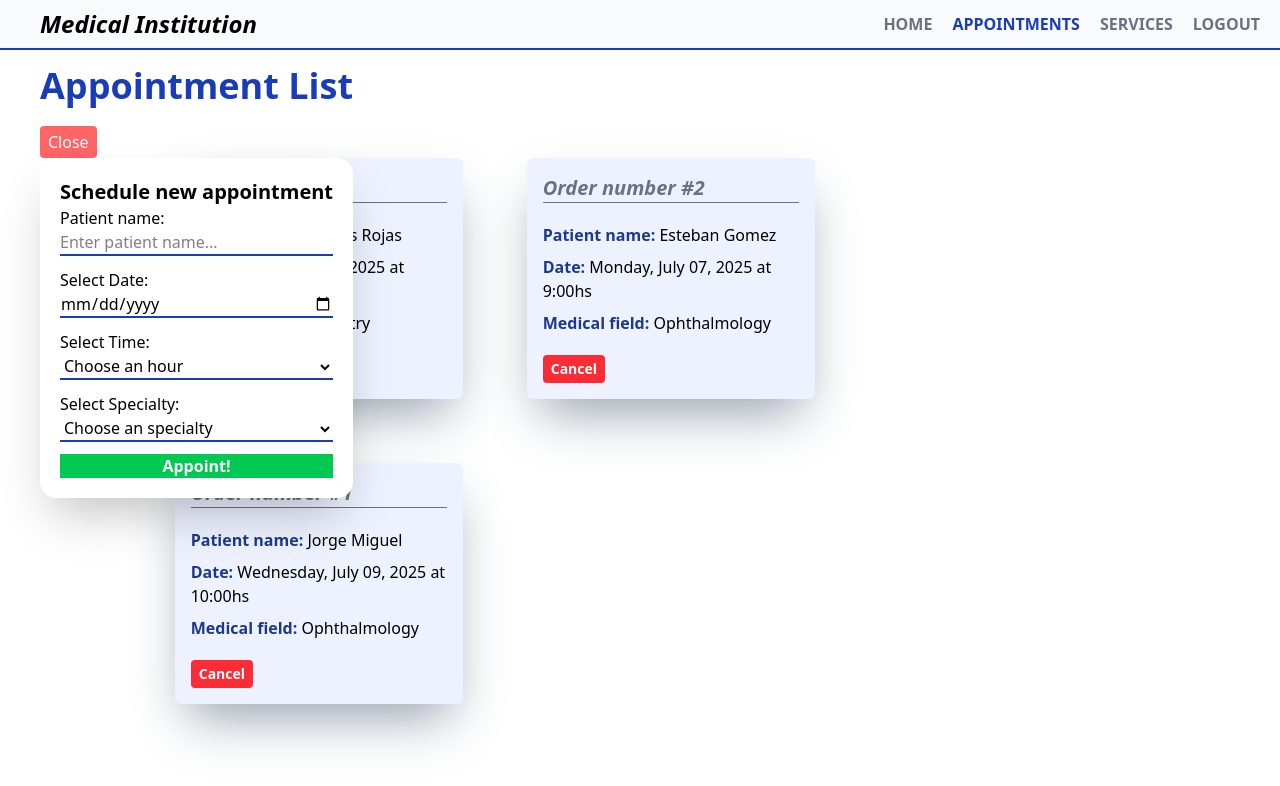
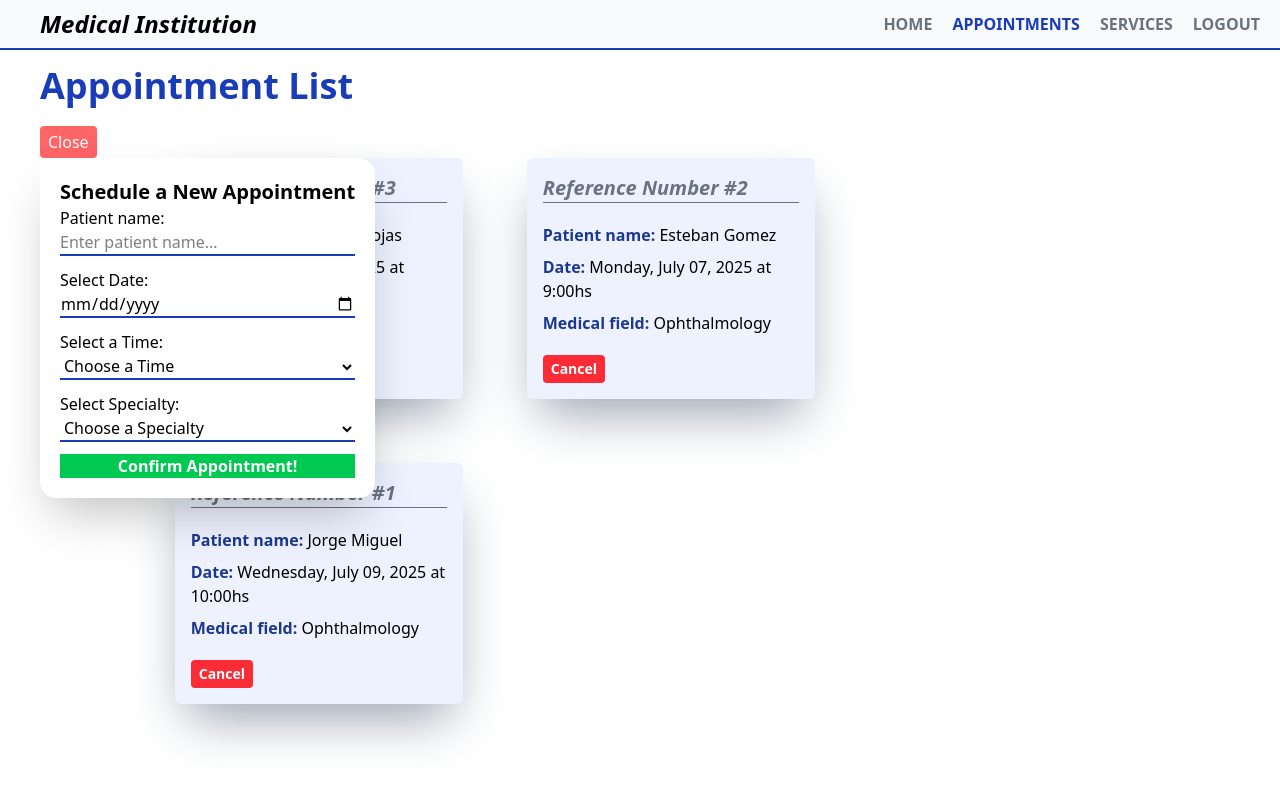
Before and after one commit to LucasDLabo/ReactJS-AAPRO2.0-2025, a React (Vite) app in the folder final_project/: page / in a window 1280 px wide. Both pictures are taken after a click on the button "New +". Shown: the top 786 px of the page. Built offline with nearby package versions, Linux system fonts and the light colour scheme.

Commit message:
fix/finalProject: grammar corrections

```diff
--- a/final_project/src/App.jsx
+++ b/final_project/src/App.jsx
@@ -49,7 +49,7 @@ function App() {
                     <h2 className='title'>Appointment List</h2>
                 </div>
                 <div>
-                    <button onClick={toggleCreateWindow} className={`${isCreateOpen ? 'bg-red-400' : 'bg-green-500' } text-white px-2 rounded py-1 cursor-pointer hover:opacity-60`} >
+                    <button onClick={toggleCreateWindow} className={`${isCreateOpen ? 'bg-red-400' : 'bg-green-500' } text-white px-2 rounded py-1 cursor-pointer hover:opacity-60`} title={`${isCreateOpen ? 'Close Window' : 'Schedule a New Appointment'}`}>
                         {isCreateOpen ? 'Close' : 'New +'}
                     </button>
                     {isCreateOpen && (
--- a/final_project/src/components/appointment/AppointmentForm.jsx
+++ b/final_project/src/components/appointment/AppointmentForm.jsx
@@ -29,7 +29,7 @@ function AppointmentForm( {onCreate, specialties, timetables, appoint} ){
     }
     return(
         <>
-            <h2 className='text-xl font-bold'>Schedule new appointment</h2>
+            <h2 className='text-xl font-bold'>Schedule a New Appointment</h2>
             <form action="" onSubmit={submit} className='flex flex-col'>
 
                 <label htmlFor="patientName">Patient name: </label>
@@ -45,12 +45,12 @@ function AppointmentForm( {onCreate, specialties, timetables, appoint} ){
                     onChange={(e) => setDatetime(e.target.value)}
                 />
 
-                <label htmlFor="selectedTime">Select Time: </label>
+                <label htmlFor="selectedTime">Select a Time: </label>
                 <select name="selectedTime" id="selectedTime" className='border-b-2 border-blue-800 cursor-pointer mb-3'
                     value={time}
                     onChange={(e) => setTime(e.target.value)}
                 >
-                    <option hidden value="">Choose an hour</option>
+                    <option hidden value="">Choose a Time</option>
                     {
                         timetables.map( (time) =>
                             <option value={time.time} key={time.id}>{time.time}</option>
@@ -63,7 +63,7 @@ function AppointmentForm( {onCreate, specialties, timetables, appoint} ){
                     value={specialty}
                     onChange={(e) => setSpecialty(e.target.value)}
                 >
-                    <option hidden value="">Choose an specialty</option>
+                    <option hidden value="">Choose a Specialty</option>
                     {
                         specialties.map( (specialty) =>
                             <option value={specialty.name} key={specialty.id}>{specialty.name}</option>
@@ -71,7 +71,7 @@ function AppointmentForm( {onCreate, specialties, timetables, appoint} ){
                     }
                 </select>
 
-                <button type="submit" className="bg-green-500 cursor-pointer hover:bg-green-600 font-bold text-white">Appoint!</button>
+                <button type="submit" className="bg-green-500 cursor-pointer hover:bg-green-600 font-bold text-white" title='Confirm Appointment!'>Confirm Appointment!</button>
             </form>
         </>
     )
--- a/final_project/src/components/appointment/AppointmentList.jsx
+++ b/final_project/src/components/appointment/AppointmentList.jsx
@@ -13,7 +13,7 @@ function AppointmentList( {id, name, date, time, specialty, onDelete} ){
         <>
             <div className="w-72 rounded-md bg-indigo-50 p-4 shadow-2xl shadow-gray-400">
                 <ul className="flex min-h-52 flex-col">
-                    <li className="text-xl font-bold text-gray-500 italic">Order number #{id}</li>
+                    <li className="text-xl font-bold text-gray-500 italic">Reference Number #{id}</li>
                     <hr className="text-gray-500"/>
                     <div className="flex flex-grow flex-col justify-evenly gap-2 py-5">
                         <li><b className="text-blue-900">Patient name:</b> {name}</li>
```
